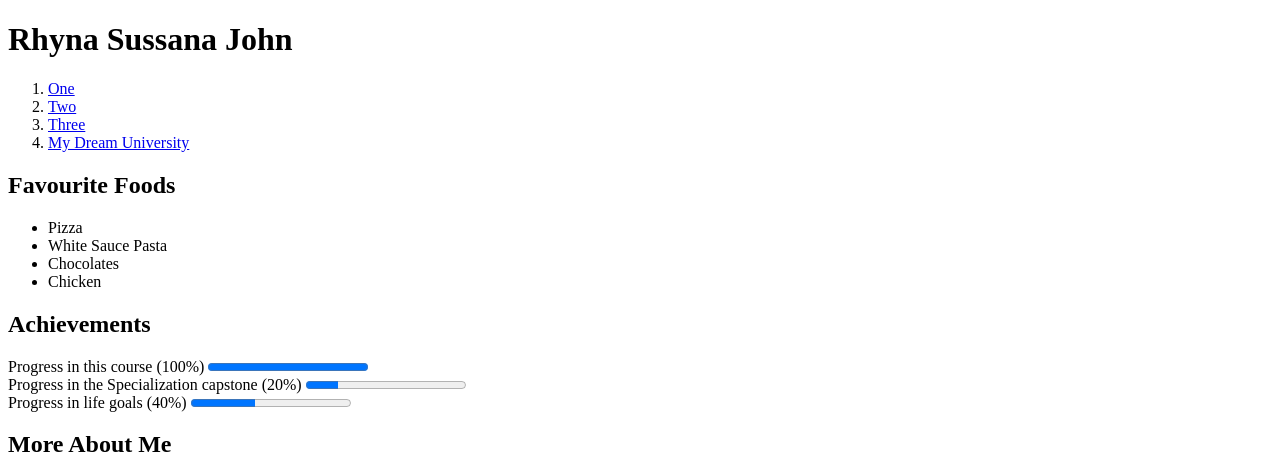
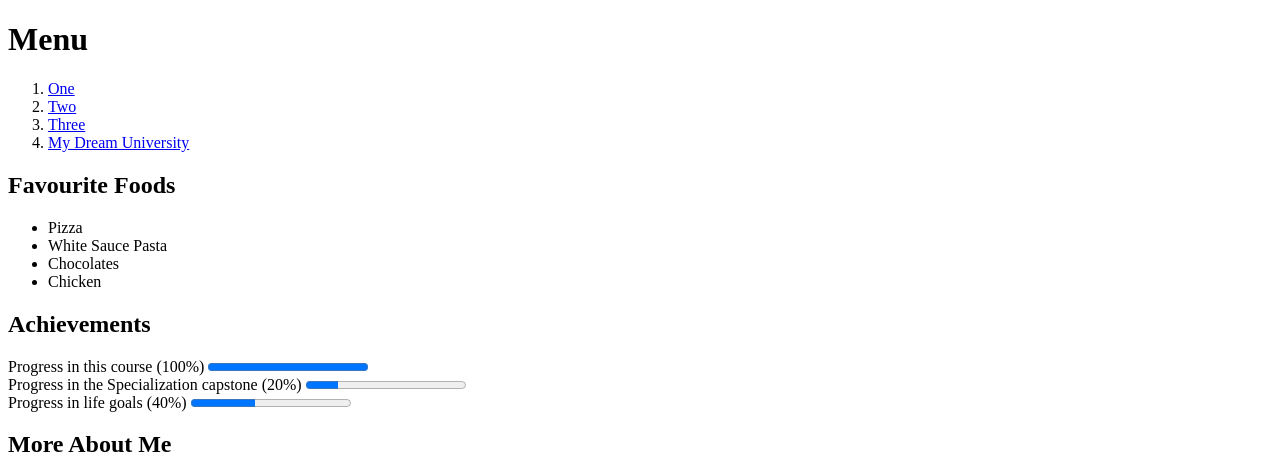
Before and after one commit to iamrsj0709/courseramodule, a plain HTML site: page courseramodule/index.html in a window 1280 px wide. Shown: the top 474 px of the page. Drawn offline with Linux system fonts and the light colour scheme.

Commit message:
Update index.html

```diff
--- a/courseramodule/index.html
+++ b/courseramodule/index.html
@@ -5,7 +5,7 @@
 </head>
 <body>
 
-    <h1>Rhyna Sussana John</h1>
+    <h1 id="menu">Menu</h1>
     <ol>
         <li><a href="#?">One</a></li>
         <li><a href="#234">Two</a></li>
```
